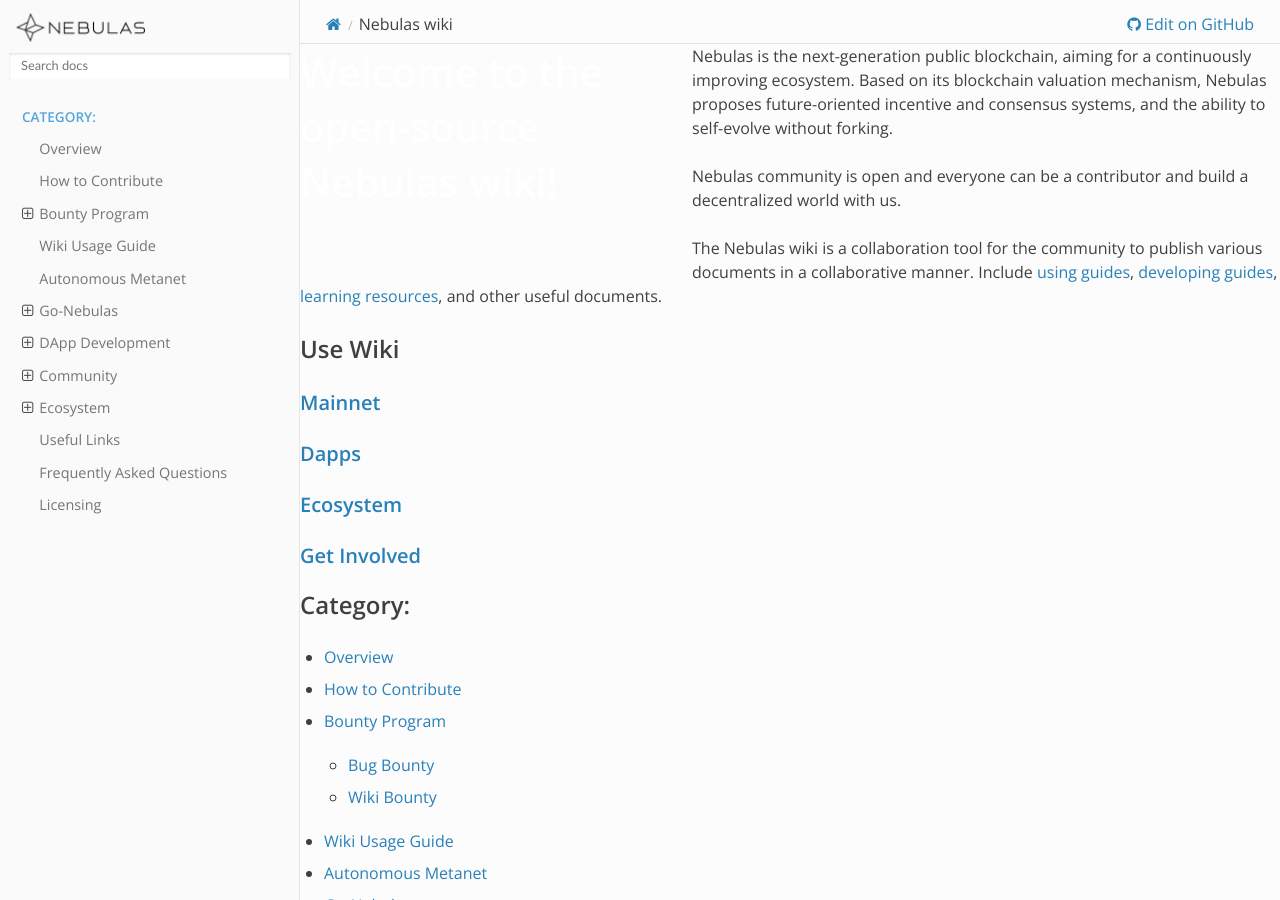
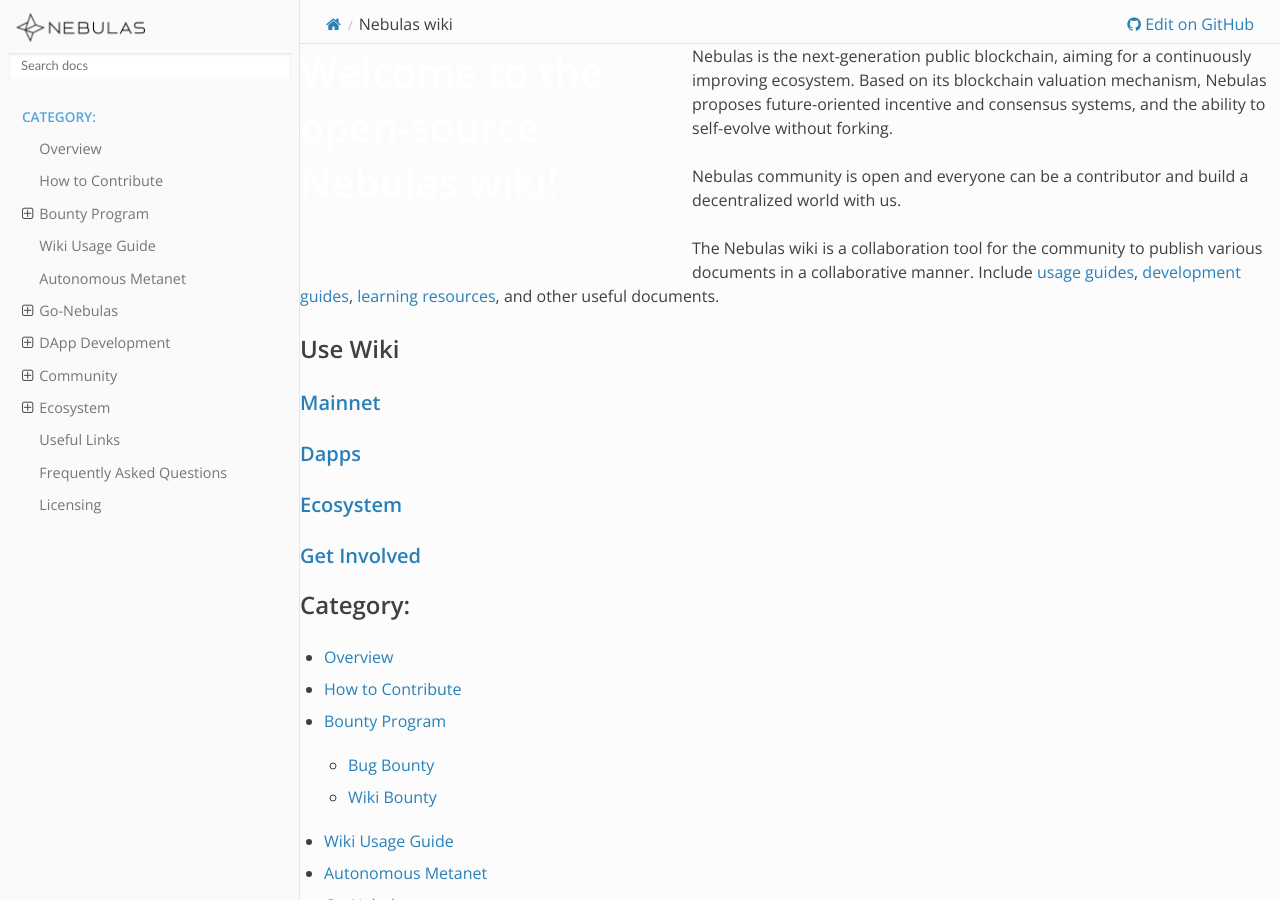
Before and after one commit to nebulasio/nebdocs, a Sphinx documentation site: the page built from docs/index.rst, in a window 1280 px wide and 900 px high. Built offline with Sphinx 7.4.7 and the Read the Docs theme 2.0.0, drawn with Linux system fonts in a browser that asks for light colours; pages that are not in the unit, such as notebooks, are missing from menus.

Commit message:
Update index.rst

```diff
--- a/docs/index.rst
+++ b/docs/index.rst
@@ -15,7 +15,7 @@
 
 Nebulas community is open and everyone can be a contributor and build a decentralized world with us.
 
-The Nebulas wiki is a collaboration tool for the community to publish various documents in a collaborative manner. Include `using guides <wiki-using-guide.html>`_, `developing guides <dapp-development/README.html>`_, `learning resources <dapp-development/learning-resources.html>`_, and other useful documents.
+The Nebulas wiki is a collaboration tool for the community to publish various documents in a collaborative manner. Include `usage guides <wiki-using-guide.html>`_, `development guides <dapp-development/README.html>`_, `learning resources <dapp-development/learning-resources.html>`_, and other useful documents.
 
 
 
```
